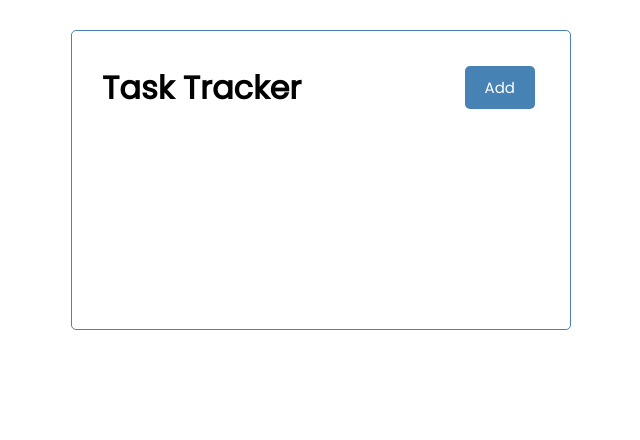
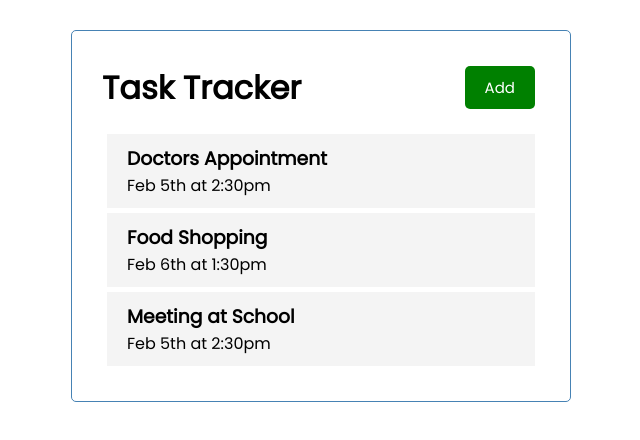
Before and after one commit to Vsomera/Task-Tracker, a React (Create React App) app: page / in a window 1280 px wide. Shown: the top 440 px of the page, without its empty margins (319-959 px from the left). Built offline with nearby package versions, Linux system fonts and the light colour scheme.

Commit message:
third commit : create and implement task and tasks components

```diff
--- a/src/App.js
+++ b/src/App.js
@@ -1,12 +1,36 @@
-import React from 'react'
+import { useState } from 'react' // React Hook
 import Header from './components/Header'
+import Tasks from './components/Tasks'
 
 
 function App() {
 
+  const [tasks, setTasks] = useState([ // list of tasks
+    {
+      id: 1,
+      text: "Doctors Appointment",
+      day: "Feb 5th at 2:30pm",
+      reminder: true,
+    },
+    {
+      id: 2,
+      text: "Food Shopping",
+      day: "Feb 6th at 1:30pm",
+      reminder: true,
+    },
+    {
+      id: 3,
+      text: "Meeting at School",
+      day: "Feb 5th at 2:30pm",
+      reminder: false,
+    },
+  ])
+
   return (
     <div className="container">
       <Header />
+      <Tasks tasks={tasks} />
+      {/* TODO : Implement Delete Button */}
     </div>
   );
 }
--- a/src/components/Button.js
+++ b/src/components/Button.js
@@ -12,7 +12,7 @@
 }
 
 
-Button.defaultProps = { // default when colour is not defined
+Button.defaultProps = { // default when color is not defined
     color: "steelblue"
   }
 
--- a/src/components/Header.js
+++ b/src/components/Header.js
@@ -10,12 +10,10 @@
   return (
     <header className="header">
         <h1>{title}</h1>
-        <Button text="Add" onClick={onClick}/> {/*Calls function in header.js*/}
+        <Button text="Add" color="green" onClick={onClick}/> {/*Calls function in header.js*/}
     </header>
   )
 }
-
-
 
 
 Header.defaultProps = { // default when title is not defined
--- /dev/null
+++ b/src/components/Task.js
@@ -0,0 +1,10 @@
+export const Task = ({ task }) => {
+  return (
+    <div className="task">
+        <h3>{ task.text }</h3>
+        <p>{ task.day }</p>
+    </div>
+  )
+}
+
+export default Task
--- a/src/components/Tasks.js
+++ b/src/components/Tasks.js
@@ -1,10 +1,13 @@
-const tasks = []
+import Task from './Task'
 
-const Tasks = () => {
+const Tasks = ({ tasks }) => {
+
     return (
-        <div>
-            {/* TODO add test tasks */}
-        </div>
+        <>
+          {tasks.map((task) => (
+            <Task key={task.id} task={task} /> // Outputting task component
+            ))}
+        </>
     )
 }
 
```
